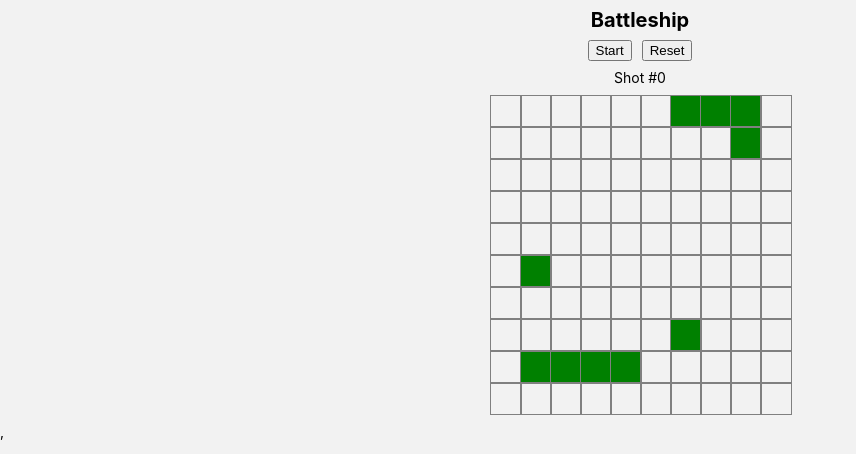
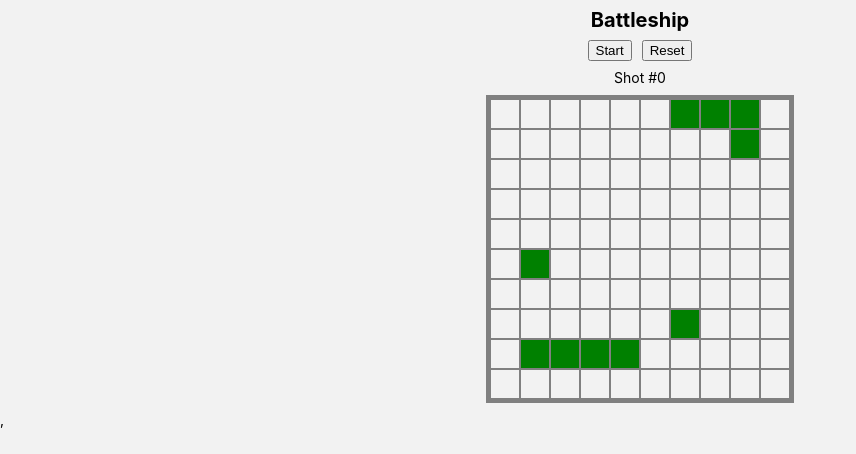
Before and after one commit to Khavrolev/battleship, a React (Create React App) app: page / in a window 1280 px wide. Shown: the top 454 px of the page, without its empty margins (0-856 px from the left). Built offline with nearby package versions, Linux system fonts and the light colour scheme.

Commit message:
some style changes

```diff
--- a/src/components/board/Board.module.css
+++ b/src/components/board/Board.module.css
@@ -1,11 +1,13 @@
 .board {
+  border: 4px solid #808080;
+  margin: 0 auto;
   display: grid;
   width: fit-content;
-  margin: 0 auto;
 }
 
 .board__cell {
   border: 1px solid #808080;
+  box-sizing: border-box;
 }
 
 .board__cell_alive {
```
